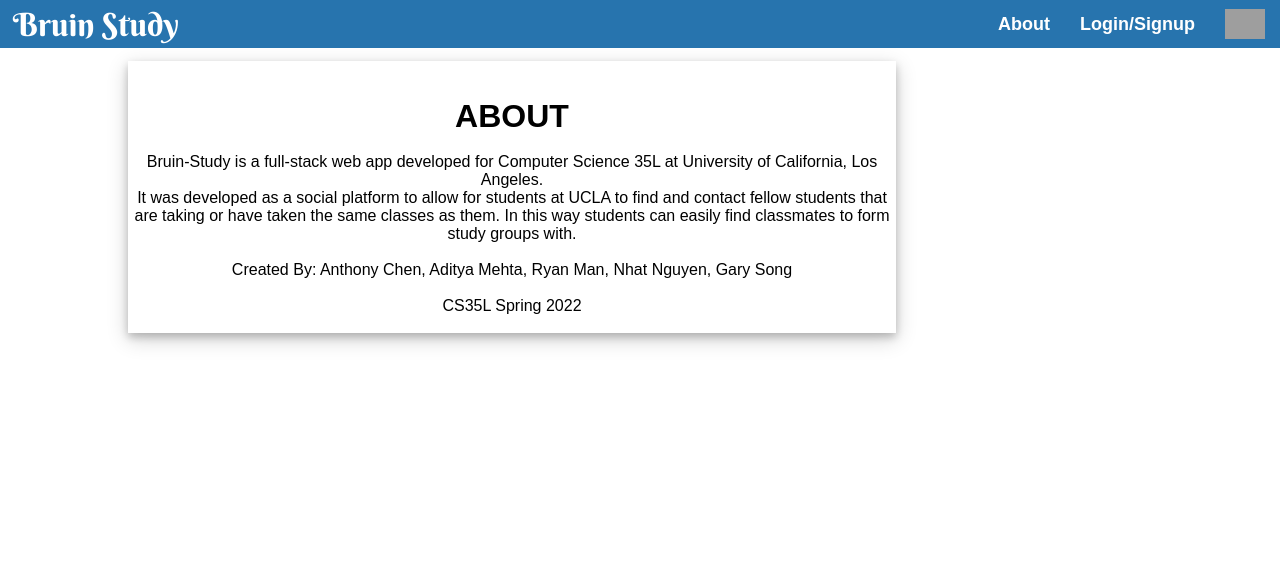
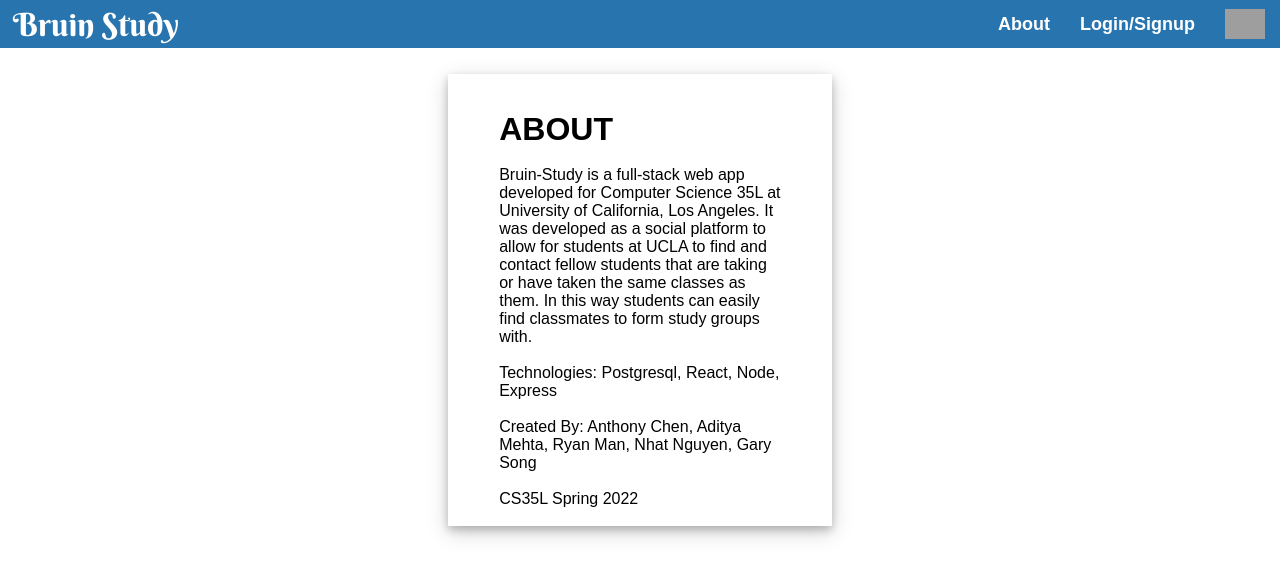
Before and after one commit to tonyechen/bruin-study, a React (Create React App) app in the folder frontend/: page /about in a window 1280 px wide. Shown: the top 578 px of the page. Built offline with nearby package versions, Linux system fonts and the light colour scheme; grey boxes are pictures that could not be loaded; a web font is replaced by a local one; what react-jwt would draw is missing.

Commit message:
Removed unecessary console logs + imports

```diff
--- a/frontend/src/App.js
+++ b/frontend/src/App.js
@@ -1,4 +1,4 @@
-import React, { useState, useEffect } from 'react';
+import React from 'react';
 import { BrowserRouter as Router, Route, Routes } from 'react-router-dom';
 import Header from './components/Header';
 import Login from './components/Login';
--- a/frontend/src/components/About.js
+++ b/frontend/src/components/About.js
@@ -3,7 +3,7 @@ import React from "react";
 class About extends React.Component {
     render() {
         return (
-            <div className = "center">
+            <div className = "profBox">
                 <h1>
                     <br></br>
                     ABOUT
@@ -11,9 +11,11 @@ class About extends React.Component {
                 <br></br>
                 <text>
                     Bruin-Study is a full-stack web app developed for Computer Science 35L at University of California, Los Angeles.
-                    <br></br>It was developed as a social platform to allow for students at UCLA to find and contact fellow students
+                    It was developed as a social platform to allow for students at UCLA to find and contact fellow students
                     that are taking or have taken the same classes as them. In this way students can easily find classmates to form study
                     groups with.
+                    <br></br><br></br>
+                    Technologies: Postgresql, React, Node, Express
                     <br></br><br></br>
                     Created By: Anthony Chen, Aditya Mehta, Ryan Man, Nhat Nguyen, Gary Song
                     <br></br><br></br>
--- a/frontend/src/components/Header.js
+++ b/frontend/src/components/Header.js
@@ -11,7 +11,6 @@ const Header = (props) => {
         window.localStorage.removeItem('token');
         history('/');
         window.location.reload();
-        console.log(window.localStorage);
     }
 
     return (
--- a/frontend/src/components/Login.js
+++ b/frontend/src/components/Login.js
@@ -1,15 +1,13 @@
 import React, { useState } from 'react';
 import db from "../data/dataAccess";
 import { useNavigate, Link } from "react-router-dom"
-
-  import "../login.css";
+import "../login.css";
 
 function Login() {
   // React States
   const [errorMessages, setErrorMessages] = useState({});
   const [isSubmitted, setIsSubmitted] = useState(false);
   const history = useNavigate();
-  console.log(window.localStorage);
 
   const handleSubmit = async (event) => {
     //Prevent page reload
--- a/frontend/src/components/Matches.js
+++ b/frontend/src/components/Matches.js
@@ -3,6 +3,7 @@ import db from '../data/dataAccess.js';
 import { decodeToken } from 'react-jwt';
 import './Matches.css';
 import { Link } from 'react-router-dom';
+
 class UserLine extends Component {
     render() {
         console.log(this);
--- a/frontend/src/components/ProfPage.js
+++ b/frontend/src/components/ProfPage.js
@@ -1,4 +1,4 @@
-import React, { Component, useState } from 'react';
+import React, { Component } from 'react';
 import { useNavigate } from 'react-router-dom';
 import { decodeToken } from 'react-jwt';
 import db from '../data/dataAccess.js';
```
Also changed, not shown: frontend/src/components/Home.js (+1 -7 lines).
